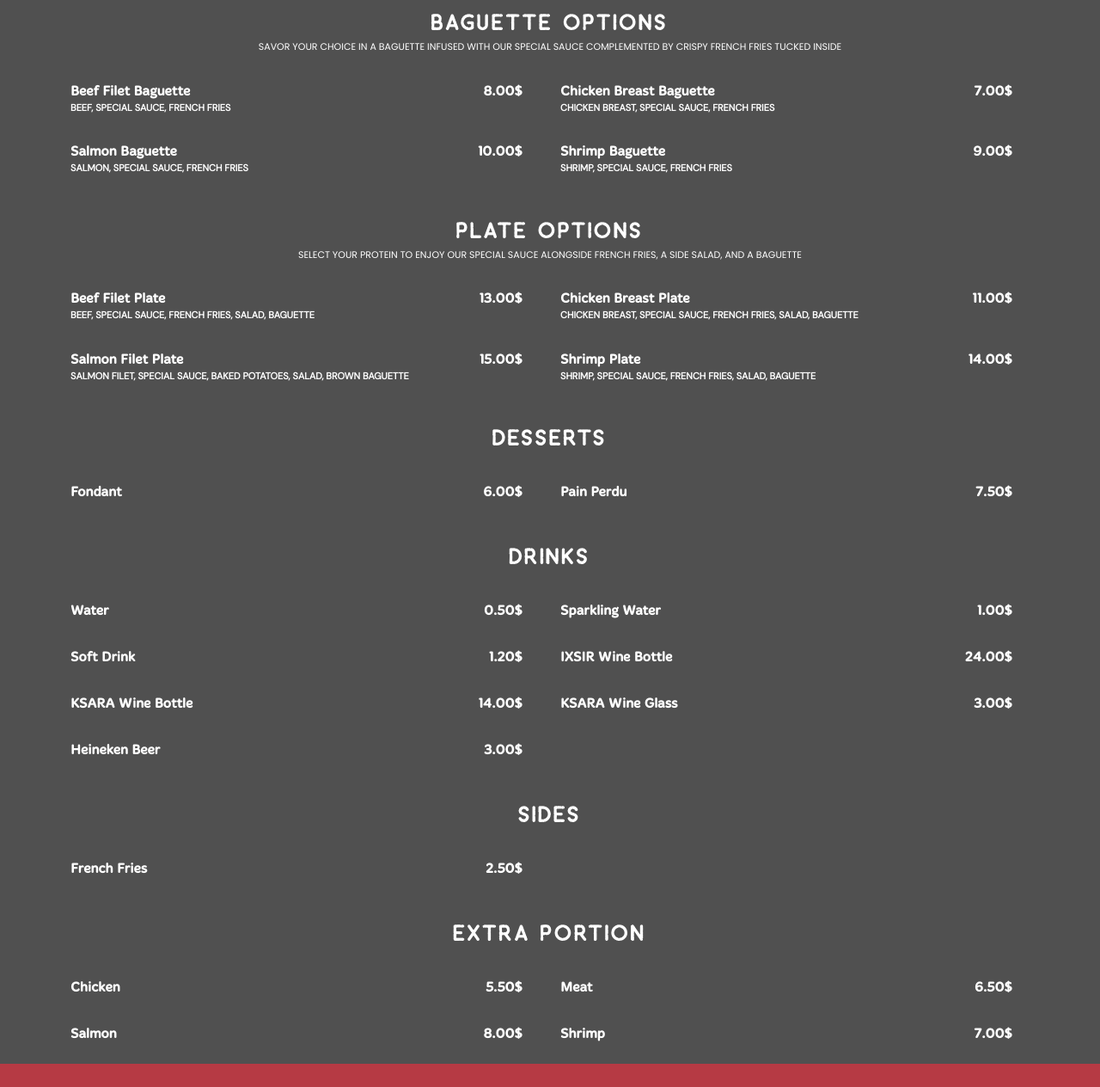
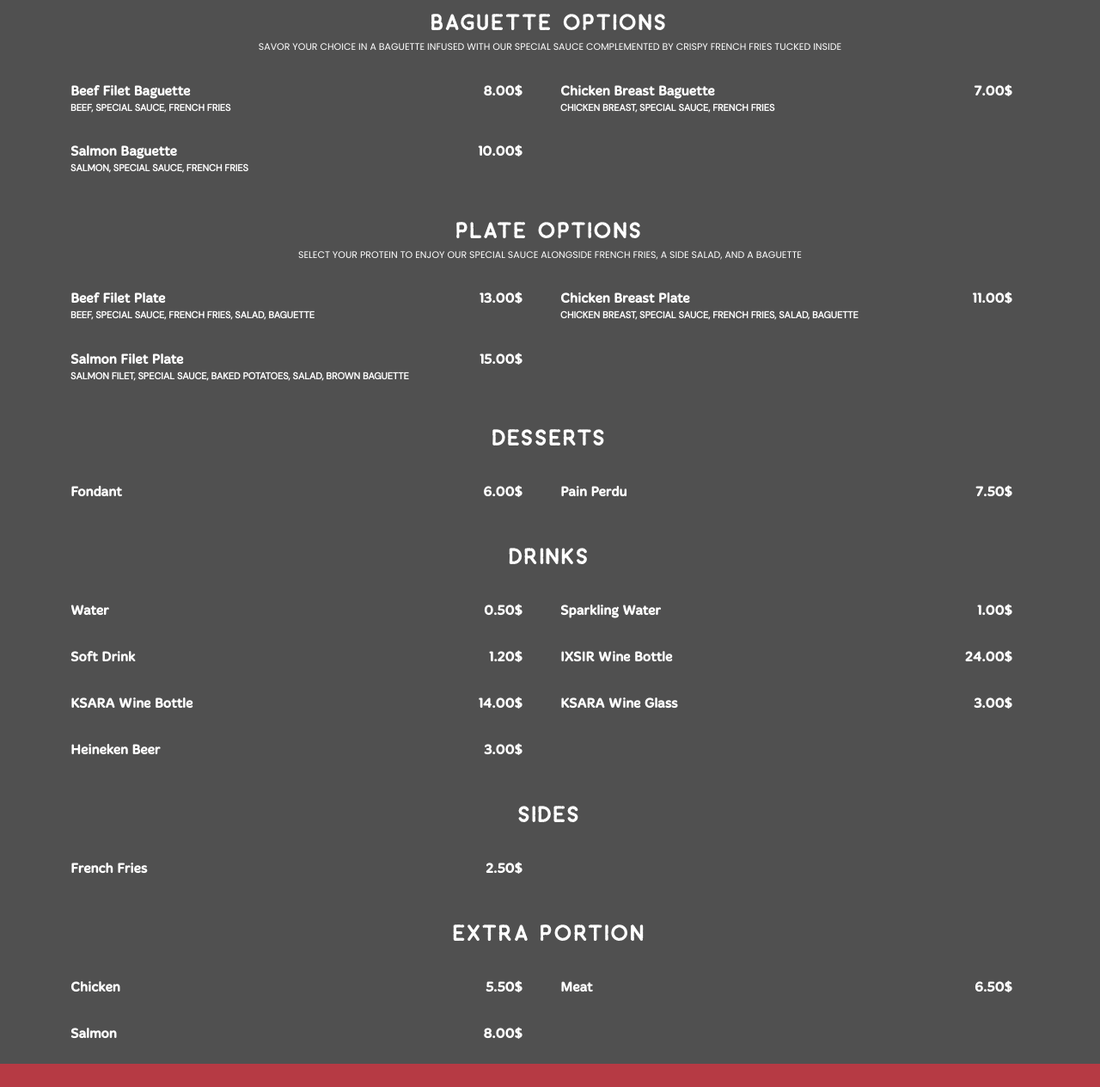
Before and after one commit to Lebagot/Menu, a plain HTML site: page index.html in a window 1280 px wide. Shown: the part 180-1444 px from the top of the page at 86% size. Drawn offline with Linux system fonts and the light colour scheme; a web font is replaced by a local one.

Commit message:
Update index.html

```diff
--- a/index.html
+++ b/index.html
@@ -117,14 +117,6 @@
           </div>
         </div>
 
-<div class="col-lg-6 menu-item filter-baguette">
-          <div class="menu-content">
-            Shrimp Baguette <span>9.00$</span>
-          </div>
-          <div class="menu-ingredients">
-            Shrimp, Special Sauce, French Fries
-          </div>
-        </div>
 
 
         <div class="col-lg-12 menu-item filter-baguette">
@@ -172,14 +164,7 @@
           </div>
         </div>
 
-        <div class="col-lg-6 menu-item filter-plate">
-          <div class="menu-content">
-            Shrimp Plate <span>14.00$</span>
-          </div>
-          <div class="menu-ingredients">
-           Shrimp, Special Sauce, French Fries, Salad, Baguette
-          </div>
-        </div>
+
 
         <div class="col-lg-12 menu-item filter-plate">
           <br>
@@ -310,11 +295,7 @@
           </div>
         </div>
 
-         <div class="col-lg-6 menu-item filter-extra">
-          <div class="menu-content">
-            Shrimp <span>7.00$</span>
-          </div>
-        </div>
+
 
         <div class="col-lg-12 menu-item filter-extra">
           <br>
```
